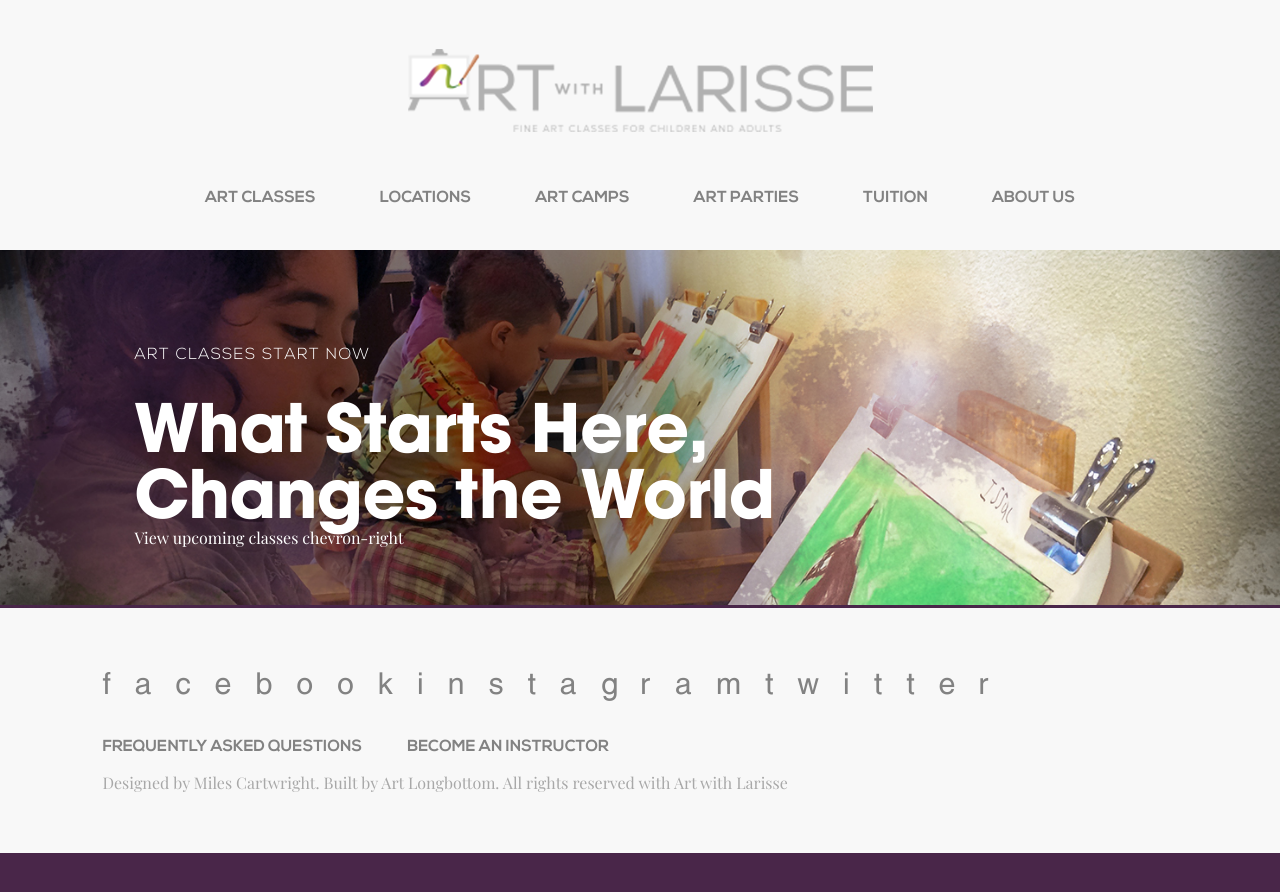
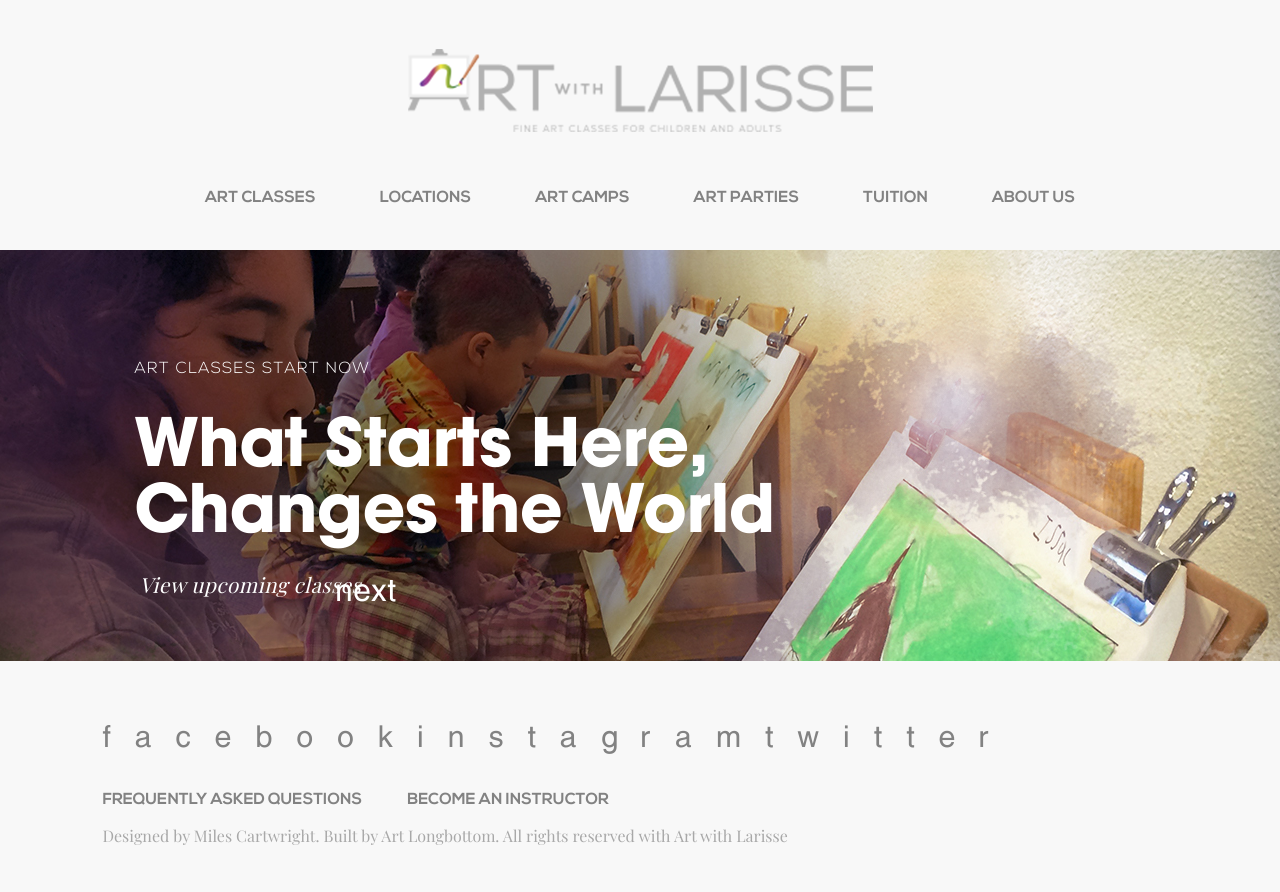
Before and after one commit to StreakInTheSky/awl, a Vue app: page / in a window 1280 px wide. Shown: the top 892 px of the page. Before the commit the page ends 853 px from the top, so only its background shows below. Built offline with nearby package versions, Linux system fonts and the light colour scheme; a web font is replaced by a local one.

Commit message:
Componentized Hero, updated readme

```diff
--- /dev/null
+++ b/src/components/Hero.vue
@@ -0,0 +1,71 @@
+<template>
+  <div class="hero">
+    <div class="hero__text-wrapper">
+      <p class="hero__pre-title">Art Classes Start Now</p>
+      <h2 class="hero__title">What Starts Here,<br>Changes the World</h2>
+      <a class="hero__link" href="#">View upcoming classes <i class="icon-gizmo">next</i></a>
+    </div>
+  </div>
+</template>
+
+<script>
+export default {
+
+};
+</script>
+
+<style scoped lang="scss">
+  @import '../assets/scss/variables';
+
+  .hero {
+    position: relative;
+    font-size: 0;
+    height: 411px;
+    background-image: url('../assets/img/hero-home-1.jpg');
+    background-position: center center;
+    background-repeat: no-repeat;
+    background-size: cover;
+
+    &__img {
+      width: 100%;
+    }
+    &__text-wrapper {
+      position: absolute;
+      top: 27%;
+      left: 10.5%;
+      color: white;
+      font-size: 1rem;
+    }
+    &__pre-title {
+      font-family: $font-primary;
+      text-transform: uppercase;
+      margin-bottom: 35px;
+      letter-spacing: 0.08em;
+    }
+    &__title {
+      font-family: $font-secondary;
+      font-size: 4.6em;
+      line-height: 0.9;
+      margin-bottom: 30px;
+    }
+    &__link {
+      font-family: $font-tertiary;
+      font-style: italic;
+      -webkit-font-smoothing: antialiased;
+      position: relative;
+      font-size: 1.3em;
+      letter-spacing: 0.02em;
+      margin-left: 5px;
+
+      .icon-gizmo {
+        font-family: $icons-primary;
+        font-style: normal;
+        font-size: 1.5em;
+        position: absolute;
+        right: -35px;
+        top: 70%;
+        transform: translateY(-50%);
+      }
+    }
+  }
+</style>
--- a/src/pages/Home.vue
+++ b/src/pages/Home.vue
@@ -1,51 +1,23 @@
 <template>
   <div class="home">
-    <div class="hero">
-      <img class="hero__img" src="../assets/img/hero-home-1.jpg" alt="" />
-      <div class="hero__text-wrapper">
-        <p class="hero__pre-title">Art Classes Start Now</p>
-        <h2 class="hero__title">What Starts Here,<br>Changes the World</h2>
-        <a class="hero__link" href="#">View upcoming classes <i class="icon-gizmo">chevron-right</i></a>
-      </div>
-    </div>
+    <Hero :options="options" />
   </div>
 </template>
 
 <script>
+import Hero from '../components/Hero';
+
 export default {
   name: 'Home',
+  components: { Hero },
+  data() {
+    return {
+      heroOptions: {},
+    };
+  },
 };
 </script>
 
-<!-- Add "scoped" attribute to limit CSS to this component only -->
-<style scoped lang="scss">
-  @import '../assets/scss/variables';
+<style lang="scss">
 
-  .hero {
-    position: relative;
-
-    &__img {
-      width: 100%;
-    }
-    &__text-wrapper {
-      position: absolute;
-      top: 27%;
-      left: 10.5%;
-      color: white;
-    }
-    &__pre-title {
-      font-family: $font-primary;
-      text-transform: uppercase;
-      margin-bottom: 35px;
-      letter-spacing: 0.08em;
-    }
-    &__title {
-      font-family: $font-secondary;
-      font-size: 4.6em;
-      line-height: 0.9;
-    }
-    &__link {
-      font-family: $font-tertiary;
-    }
-  }
 </style>
```
Also changed, not shown: 1 other file (tests, documents, lock files or other folders).
